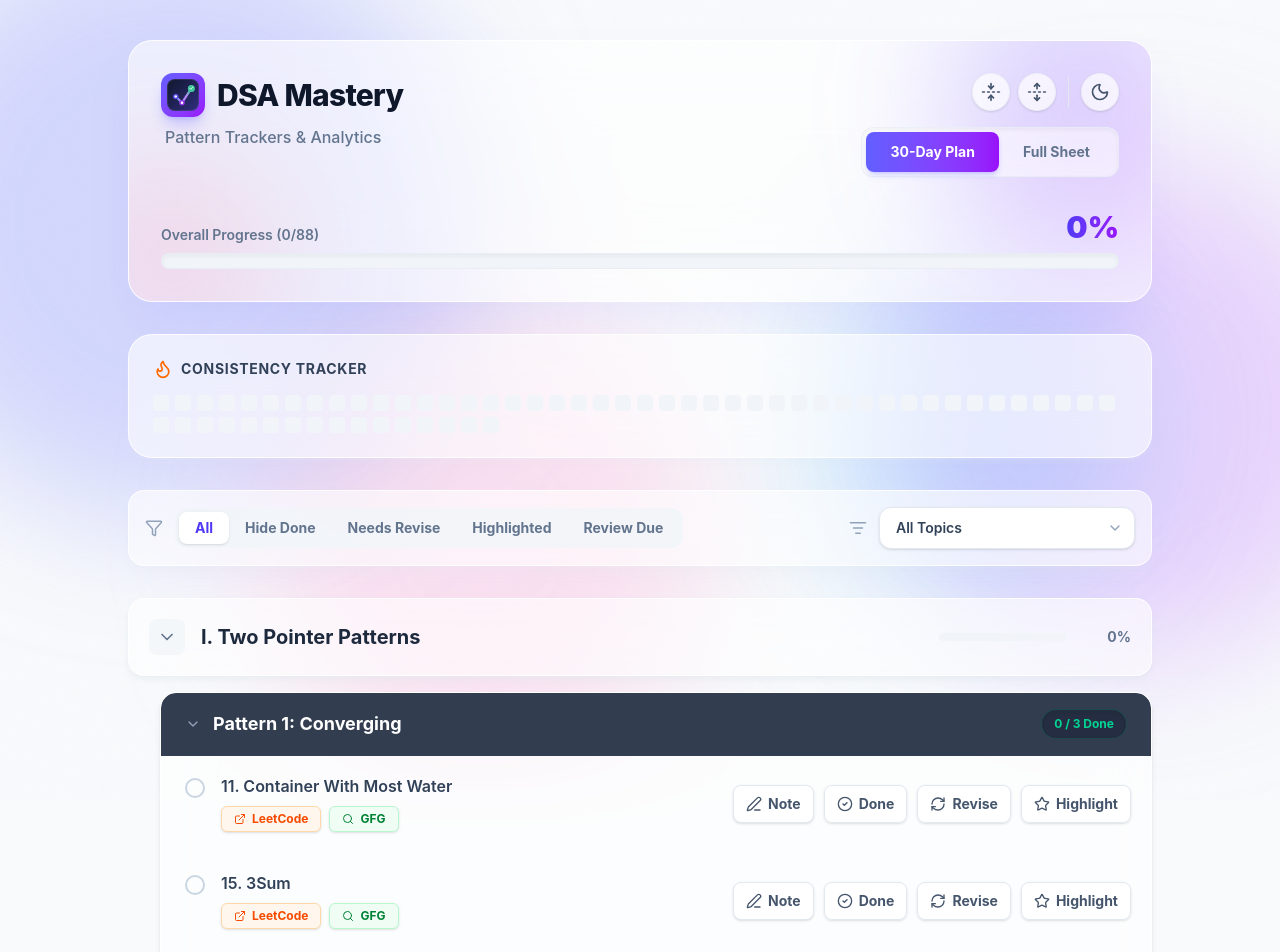
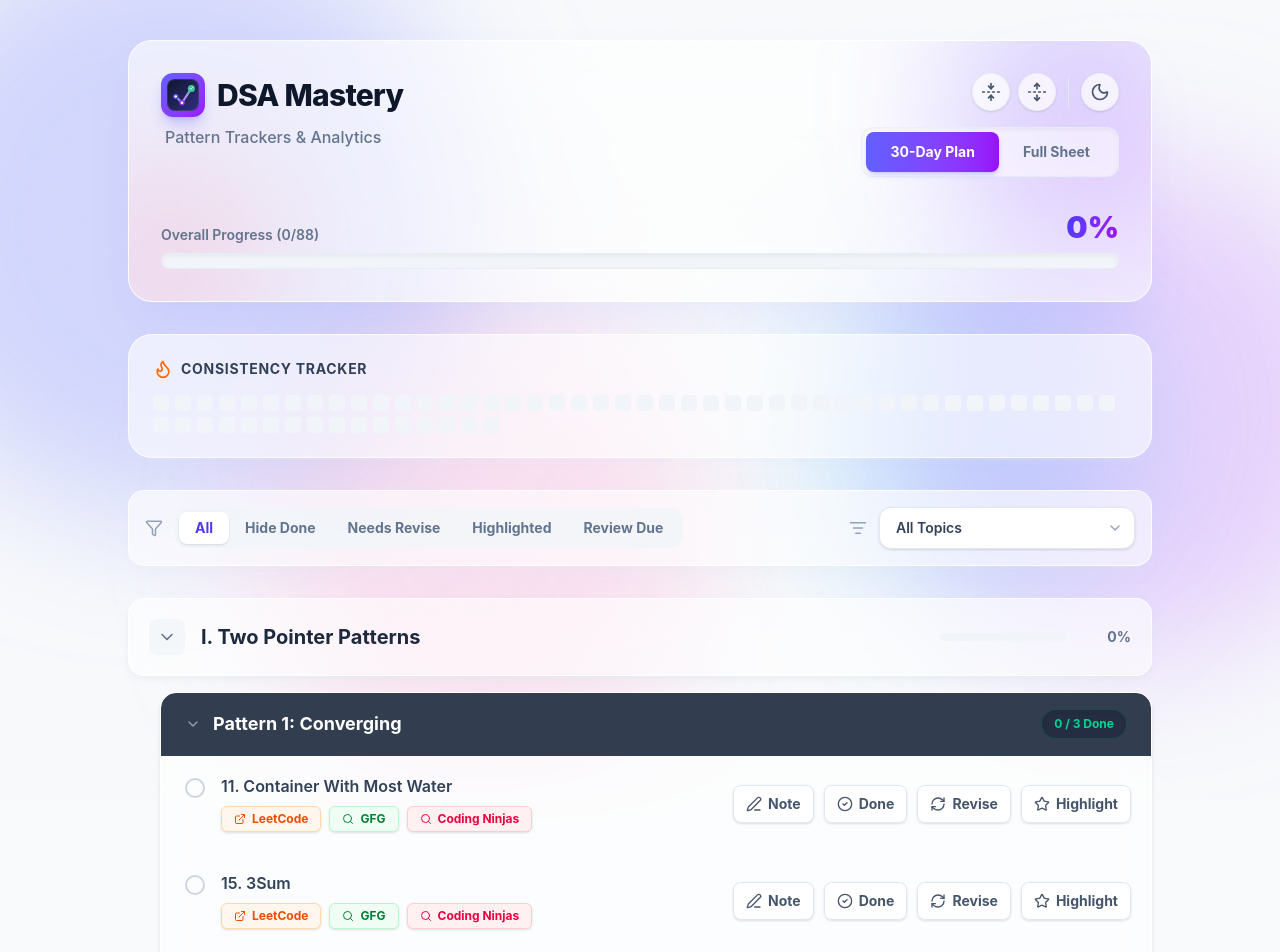
Before and after one commit to Vishnu-dholu/dsa-tracker, a React (Vite) app: page / in a window 1280 px wide. Shown: the top 952 px of the page. Built offline with nearby package versions, Linux system fonts and the light colour scheme.

Commit message:
add Coding Ninjas search fallback to problem row

```diff
--- a/src/components/ProblemRow.jsx
+++ b/src/components/ProblemRow.jsx
@@ -8,7 +8,11 @@ import {
   PenLine,
   Timer,
 } from "lucide-react";
-import { getLeetCodeUrl, getGfgSearchUrl } from "../utils/helper";
+import {
+  getLeetCodeUrl,
+  getGfgSearchUrl,
+  getCodingNinjasSearchUrl,
+} from "../utils/helper";
 
 const ProblemRow = memo(
   ({ problem, statuses = [], note, isReviewDue, onToggle, onUpdateNote }) => {
@@ -100,6 +104,14 @@ const ProblemRow = memo(
                 >
                   <Search size={12} /> GFG
                 </a>
+                <a
+                  href={getCodingNinjasSearchUrl(problem)}
+                  target="_blank"
+                  rel="noopener noreferrer"
+                  className="inline-flex items-center gap-1.5 px-3 py-1 rounded-md bg-rose-50 dark:bg-rose-500/10 text-rose-600 dark:text-rose-400 hover:bg-rose-100 dark:hover:bg-rose-500/20 transition-colors text-xs font-bold border border-rose-200 dark:border-rose-500/20 shadow-sm"
+                >
+                  <Search size={12} /> Coding Ninjas
+                </a>
               </div>
             </div>
           </div>
--- a/src/utils/helper.js
+++ b/src/utils/helper.js
@@ -8,3 +8,8 @@ export const getGfgSearchUrl = (problemString) => {
   const name = problemString.replace(/^\d+\.\s*/, "").trim();
   return `https://www.google.com/search?q=site%3Ageeksforgeeks.org%2Fproblems+${encodeURIComponent(name)}`;
 };
+
+export const getCodingNinjasSearchUrl = (problemString) => {
+  const name = problemString.replace(/^\d+\.\s*/, "").trim();
+  return `https://www.google.com/search?q=site%3Anaukri.com%2Fcode360%2Fproblems+${encodeURIComponent(name)}`;
+};
```
